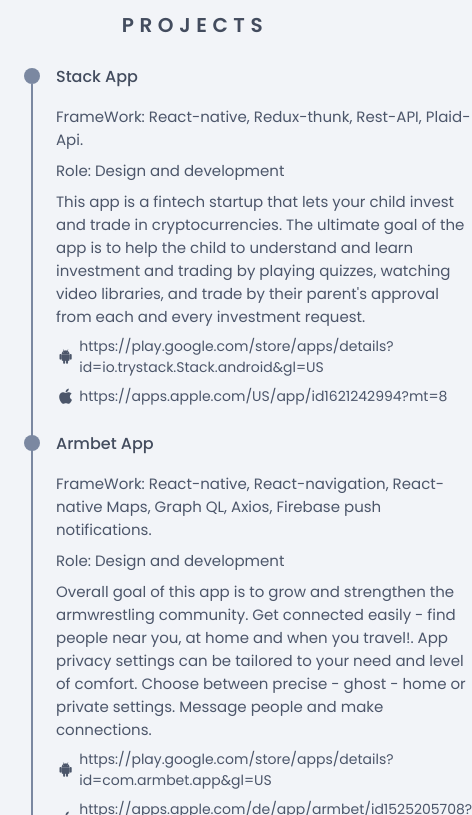
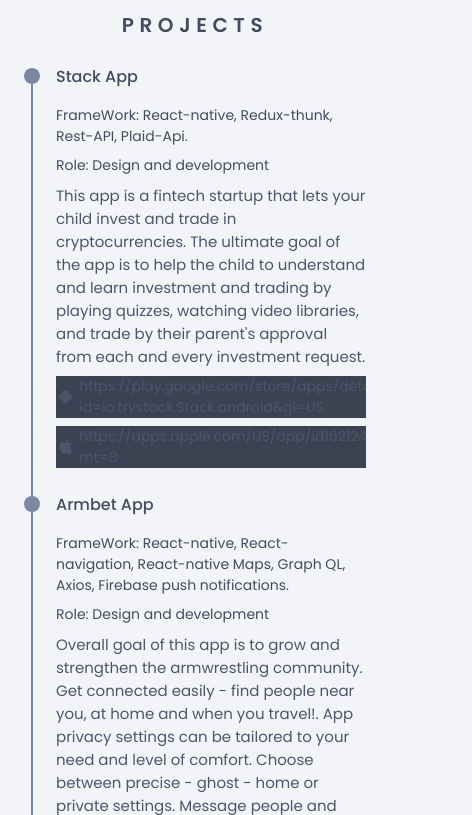
Before and after one commit to Prem2412/resume, a React (Create React App) app: page /#home in a window 390 px wide. Shown: the part 2909-3724 px from the top of the page, 472 px wide, since content can reach past the window. Built offline with nearby package versions, Linux system fonts and the light colour scheme.

Commit message:
mobile menu responsive issue fixed

```diff
--- a/src/App.css
+++ b/src/App.css
@@ -329,6 +329,23 @@
   text-align: center;
 }
 
+.project__link {
+  display: inline-flex;
+  align-items: center;
+  font-size: var(--small-font-size);
+  color: var(--text-color);
+}
+.link_container{
+  flex-direction: row;
+  background-color: #3b4252;
+  display: flex;
+  overflow: hidden;
+}
+
+.project__link:hover {
+  color: var(--title-color);
+}
+
 .education__content,
 .experience__content {
   display: flex;
--- a/src/components/projects.js
+++ b/src/components/projects.js
@@ -32,14 +32,16 @@
       <div className="experience__data bd-grid">
         <h3 className="experience__title">{name}</h3>
         <span className="experience__proyect">{period}</span>
-        <span>FrameWork: {framework}</span>
-        <span> Role: {role} </span>
+        <span className="experience__proyect">FrameWork: {framework}</span>
+        <span className="experience__proyect"> Role: {role} </span>
         {description.map((desc, i) => (
           <Description key={i} desc={desc} />
         ))}
+        {/* <div className="link_container"> */}
         {link.map((link, i) => (
           <Link link={link} key={i} />
         ))}
+        {/* </div> */}
       </div>
     </div>
   );
@@ -47,15 +49,16 @@
 
 const Link = ({ link }) => {
   return (
-    <>
+    <div className="link_container">
       {link.android && (
         <a
           href={link.android}
           target="_blank"
           rel="noreferrer"
-          className="social__link"
+          className="project__link"
         >
-          <i className={`bx bxl-android social__icon`}></i> {link.android}
+          <i className={`bx bxl-android social__icon`}></i>
+          {link.android}
         </a>
       )}
       {link.iOS && (
@@ -63,11 +66,12 @@
           href={link.iOS}
           target="_blank"
           rel="noreferrer"
-          className="social__link"
+          className="project__link"
         >
-          <i className={`bx bxl-apple social__icon`}></i> {link.iOS}
+          <i className={`bx bxl-apple social__icon`}></i>
+          {link.iOS}
         </a>
       )}
-    </>
+    </div>
   );
 };
```
Also changed, not shown: package.json (+6 -2 lines), 1 other file (tests, documents, lock files or other folders).
